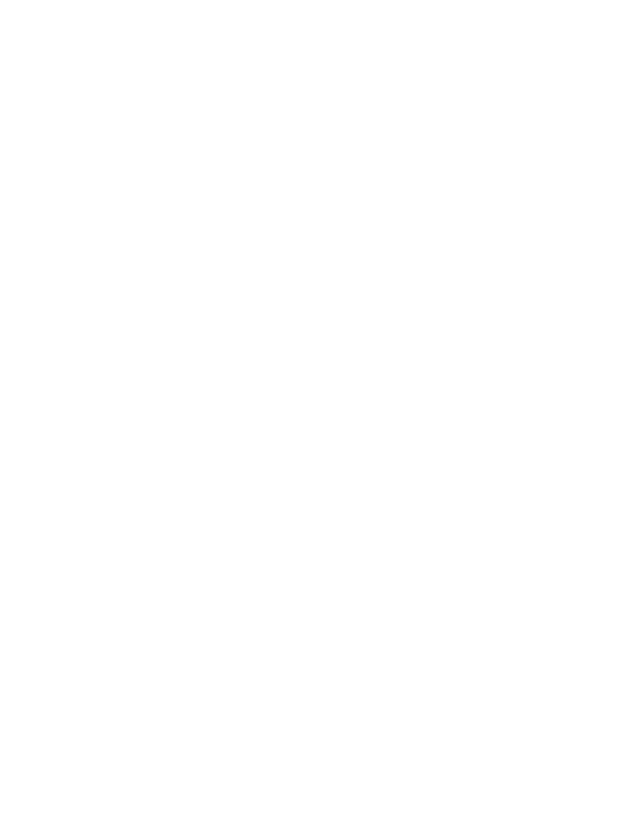
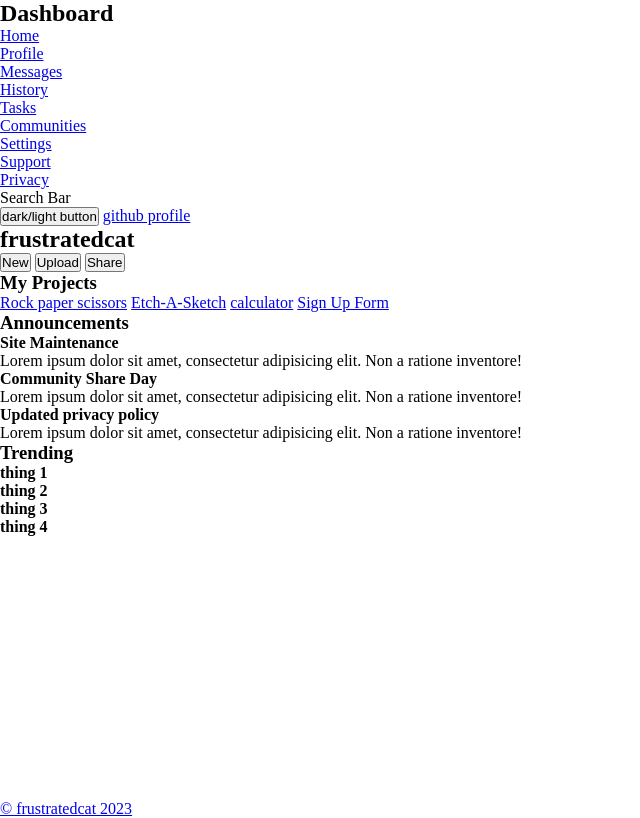
Before and after one commit to frustratedcat/admin-dashboard, a plain HTML site: page index.html in a window 1280 px wide. Shown: the whole page, without its empty margins (0-640 px from the left). Drawn offline with Linux system fonts and the light colour scheme.

Commit message:
Add basic items before layout and put footer at bottom

```diff
--- a/index.html
+++ b/index.html
@@ -10,5 +10,126 @@
 
     <title>Dashboard</title>
   </head>
-  <body></body>
+  <body>
+    <div class="body-container">
+      <section>
+        <h1>Dashboard</h1>
+        <nav>
+          <ul>
+            <li>
+              <a href="#" alt="Link to home page">Home</a>
+            </li>
+            <li>
+              <a href="#" alt="Link to profile page">Profile</a>
+            </li>
+            <li>
+              <a href="#" alt="Link to messages page">Messages</a>
+            </li>
+            <li>
+              <a href="#" alt="Link to history page">History</a>
+            </li>
+            <li>
+              <a href="#" alt="Link to taks page">Tasks</a>
+            </li>
+            <li>
+              <a href="#" alt="Link to communities page">Communities</a>
+            </li>
+            <li>
+              <a href="#" alt="Link to settings page">Settings</a>
+            </li>
+            <li>
+              <a href="#" alt="Link to support page">Support</a>
+            </li>
+            <li>
+              <a href="#" alt="Link to privacy policy page">Privacy</a>
+            </li>
+          </ul>
+        </nav>
+      </section>
+
+      <section>
+        <div>Search Bar</div>
+        <button type="button">dark/light button</button>
+        <a
+          href="https://github.com/frustratedcat"
+          alt="Link to frustratedcat's github profile"
+          >github profile
+        </a>
+
+        <div>
+          <h2>frustratedcat</h2>
+        </div>
+        <button type="button">New</button>
+        <button type="button">Upload</button>
+        <button type="button">Share</button>
+      </section>
+
+      <main>
+        <article>
+          <h3>My Projects</h3>
+          <a
+            href="https://frustratedcat.github.io/rock-paper-scissors/"
+            alt="Link to frustratedcat's rock, paper, scissors game"
+            >Rock paper scissors</a
+          >
+          <a
+            href="https://frustratedcat.github.io/etch-a-sketch/"
+            alt="Link to frustratedcat's etch-a-sketch"
+            >Etch-A-Sketch</a
+          >
+          <a
+            href="https://frustratedcat.github.io/calculator/"
+            alt="Link to frustratedcat's calculator"
+            >calculator</a
+          >
+          <a
+            href="https://frustratedcat.github.io/sign-up-form/index.html"
+            alt="Link to frustratedcat's sign-up-form"
+            >Sign Up Form
+          </a>
+        </article>
+
+        <section>
+          <h3>Announcements</h3>
+          <div>
+            <h4>Site Maintenance</h4>
+            <p>
+              Lorem ipsum dolor sit amet, consectetur adipisicing elit. Non a
+              ratione inventore!
+            </p>
+          </div>
+          <div>
+            <h4>Community Share Day</h4>
+            <p>
+              Lorem ipsum dolor sit amet, consectetur adipisicing elit. Non a
+              ratione inventore!
+            </p>
+          </div>
+          <div>
+            <h4>Updated privacy policy</h4>
+            <p>
+              Lorem ipsum dolor sit amet, consectetur adipisicing elit. Non a
+              ratione inventore!
+            </p>
+          </div>
+        </section>
+
+        <section>
+          <h3>Trending</h3>
+          <h4>thing 1</h4>
+          <h4>thing 2</h4>
+          <h4>thing 3</h4>
+          <h4>thing 4</h4>
+        </section>
+      </main>
+    </div>
+
+    <footer>
+      <a
+        href="https://github.com/frustratedcat"
+        alt="Link to frustratedcat's github profile"
+        >&copy; frustratedcat 2023
+      </a>
+    </footer>
+  </body>
 </html>
--- a/style.css
+++ b/style.css
@@ -3,3 +3,7 @@
   margin: 0;
   padding: 0;
 }
+
+.body-container {
+  height: 100vh;
+}
```
